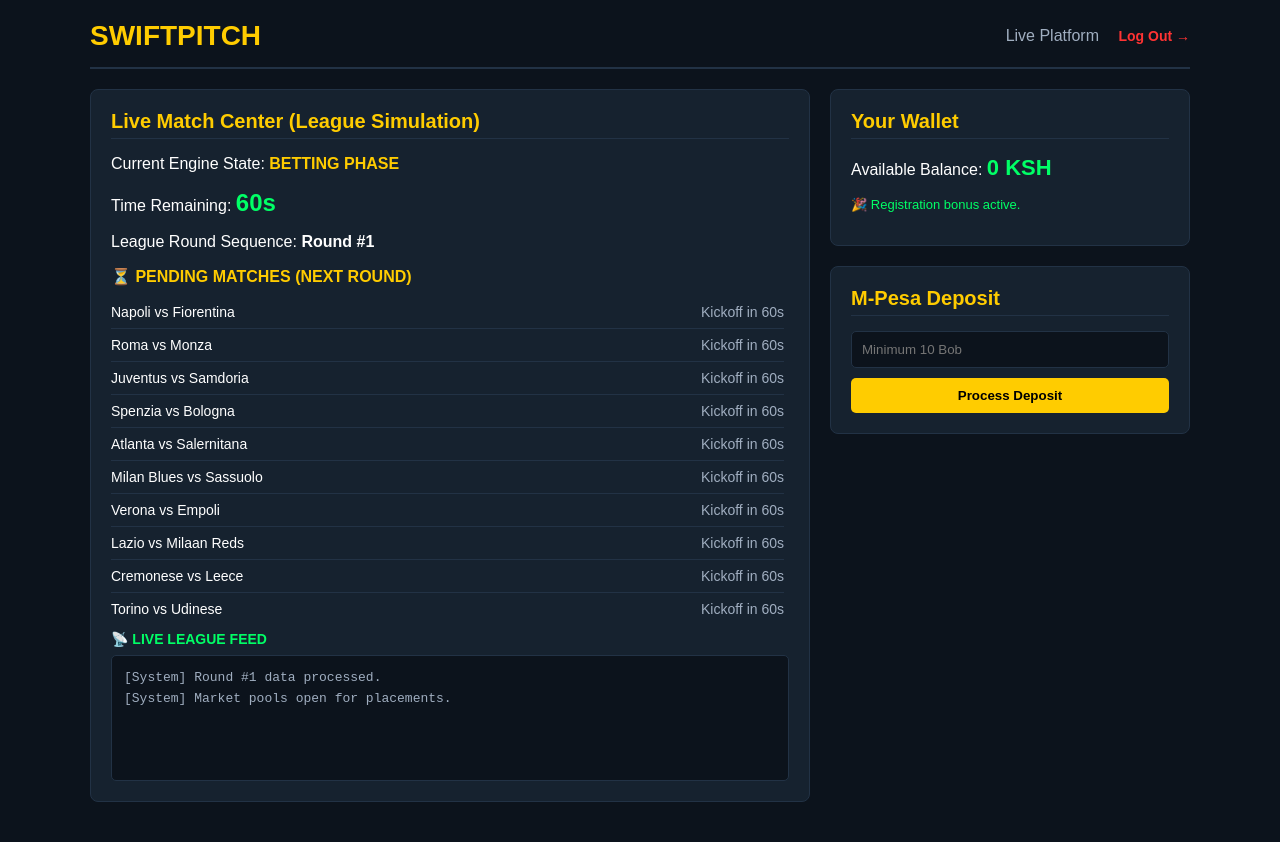
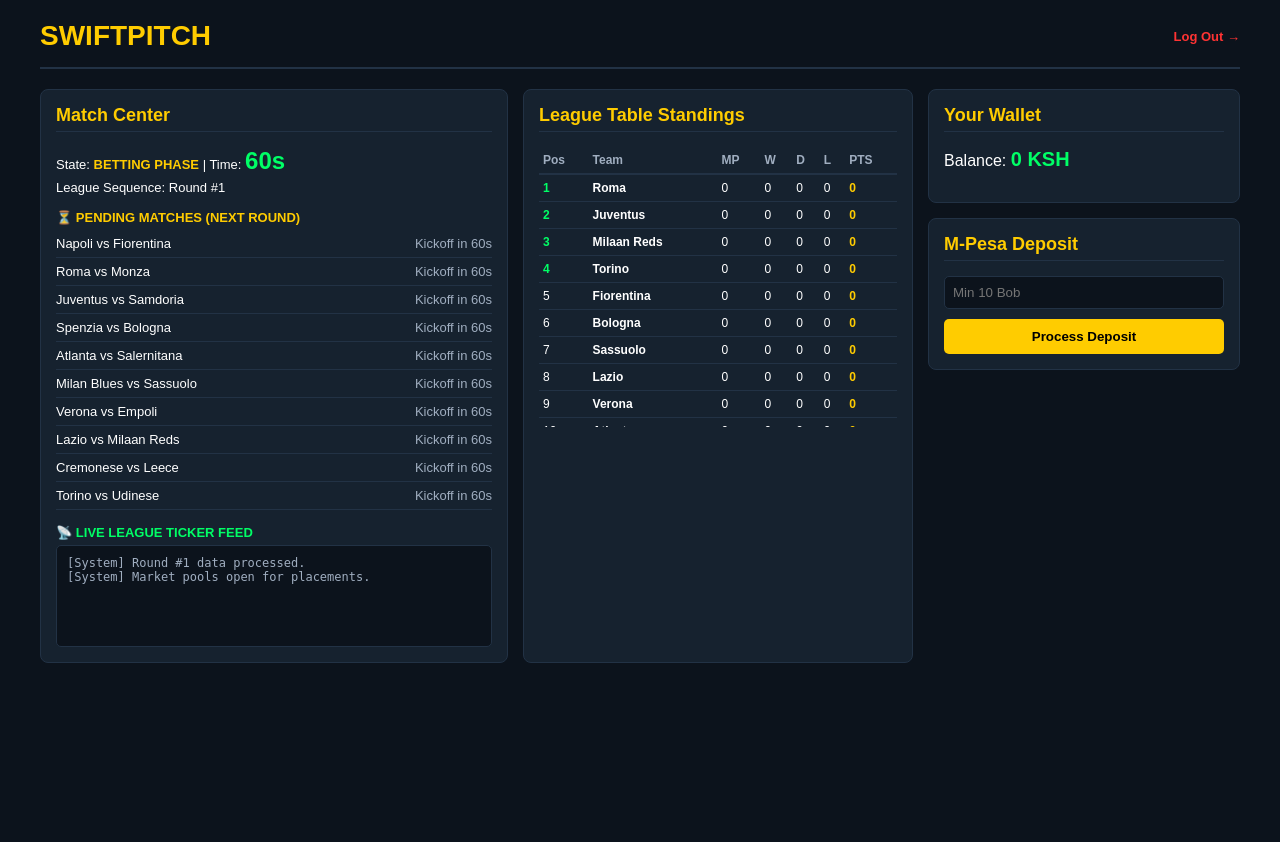
Before and after one commit to rayankanja793-art/Ceru.lean, a Flask app: template templates/index.html in a window 1280 px wide. After the commit the page ends 663 px from the top, so only its background shows below. Run offline with Flask 3, Linux system fonts and the light colour scheme; the template is opened without the code that fills it, so the values that code supplies are empty.

Commit message:
Update index.html

```diff
--- a/templates/index.html
+++ b/templates/index.html
@@ -6,20 +6,24 @@
     <title>SwiftPitch - Dashboard</title>
     <style>
         body { font-family: Arial, sans-serif; background-color: #0c131c; color: white; padding: 20px; margin: 0; }
-        .container { max-width: 1100px; margin: 0 auto; }
+        .container { max-width: 1200px; margin: 0 auto; }
         .header { display: flex; justify-content: space-between; align-items: center; border-bottom: 2px solid #223245; padding-bottom: 15px; margin-bottom: 20px; }
         h1 { color: #ffcc00; margin: 0; font-size: 28px; }
-        h2 { color: #ffcc00; font-size: 20px; margin-top: 0; margin-bottom: 15px; border-bottom: 1px solid #223245; padding-bottom: 5px; }
-        .grid { display: grid; grid-template-columns: 2fr 1fr; gap: 20px; }
-        @media (max-width: 768px) { .grid { grid-template-columns: 1fr; } }
-        .card { background-color: #16222f; padding: 20px; border-radius: 8px; margin-bottom: 20px; border: 1px solid #223245; }
-        .btn { background-color: #ffcc00; color: black; border: none; padding: 10px 15px; border-radius: 5px; cursor: pointer; font-weight: bold; width: 100%; }
+        h2 { color: #ffcc00; font-size: 18px; margin-top: 0; margin-bottom: 15px; border-bottom: 1px solid #223245; padding-bottom: 5px; }
+        .grid { display: grid; grid-template-columns: 1.2fr 1fr 0.8fr; gap: 15px; }
+        @media (max-width: 992px) { .grid { grid-template-columns: 1fr; } }
+        .card { background-color: #16222f; padding: 15px; border-radius: 8px; margin-bottom: 15px; border: 1px solid #223245; }
+        .btn { background-color: #ffcc00; color: black; border: none; padding: 10px; border-radius: 5px; cursor: pointer; font-weight: bold; width: 100%; }
         .timer { font-size: 24px; color: #00ff66; font-weight: bold; }
-        .alert { background-color: rgba(255, 204, 0, 0.1); border: 1px solid #ffcc00; color: #ffcc00; padding: 12px; border-radius: 5px; margin-bottom: 15px; }
-        .logout-btn { color: #ff3333; text-decoration: none; font-weight: bold; font-size: 14px; }
-        .bet-row { display: flex; justify-content: space-between; padding: 8px 0; border-bottom: 1px solid #223245; font-size: 14px; }
-        .ticker-box { background-color: #0c131c; padding: 12px; border-radius: 5px; height: 100px; overflow-y: auto; font-family: 'Courier New', monospace; font-size: 13px; color: #a0aec0; border: 1px solid #223245; line-height: 1.6; }
-        .match-scroll-box { max-height: 320px; overflow-y: auto; padding-right: 5px; }
+        .bet-row { display: flex; justify-content: space-between; padding: 6px 0; border-bottom: 1px solid #223245; font-size: 13px; }
+        .ticker-box { background-color: #0c131c; padding: 10px; border-radius: 5px; height: 80px; overflow-y: auto; font-family: monospace; font-size: 12px; color: #a0aec0; border: 1px solid #223245; }
+        .scroll-box { max-height: 280px; overflow-y: auto; }
+
+        /* Table Layout Styling */
+        table { width: 100%; border-collapse: collapse; font-size: 12px; text-align: left; }
+        th { color: #a0aec0; padding: 6px 4px; border-bottom: 2px solid #223245; }
+        td { padding: 6px 4px; border-bottom: 1px solid #223245; }
+        tr:nth-child(-n+4) td:first-child { color: #00ff66; font-weight: bold; } /* Top 4 Highlight */
     </style>
 </head>
 <body>
@@ -28,62 +32,71 @@
         <div class="header">
             <h1>SWIFTPITCH</h1>
             <div>
-                <span style="margin-right: 15px; color: #a0aec0;">Live Platform</span>
-                <a href="/logout" class="logout-btn">Log Out →</a>
+                {% if user and user.is_admin %}
+                    <a href="/admin" style="background-color: #ff3333; color: white; padding: 6px 12px; border-radius: 4px; text-decoration: none; font-weight: bold; font-size: 12px; margin-right: 10px;">🛠️ ADMIN</a>
+                {% endif %}
+                <a href="/logout" style="color: #ff3333; text-decoration: none; font-weight: bold; font-size: 13px;">Log Out →</a>
             </div>
         </div>
 
-        {% with messages = get_flashed_messages() %}
-            {% if messages %}
-                {% for message in messages %}
-                    <div class="alert">{{ message }}</div>
-                {% endfor %}
-            {% endif %}
-        {% endwith %}
+        <div class="grid">
+            <div class="card">
+                <h2>Match Center</h2>
+                <p style="font-size:13px; margin: 5px 0;">State: <strong id="live-phase" style="color: #ffcc00;">{{ state.phase }} PHASE</strong> | Time: <span class="timer" id="live-time">{{ state.time }}s</span></p>
+                <p style="font-size:13px; margin: 5px 0;" id="live-round">League Sequence: Round #{{ state.round }}</p>
 
-        <div class="grid">
-            <div>
-                <div class="card">
-                    <h2>Live Match Center (League Simulation)</h2>
-                    <p>Current Engine State: <strong id="live-phase" style="color: #ffcc00;">{{ state.phase }} PHASE</strong></p>
-                    <p>Time Remaining: <span class="timer" id="live-time">{{ state.time }}s</span></p>
-                    <p>League Round Sequence: <strong id="live-round">Round #{{ state.round }}</strong></p>
+                <h4 id="match-header" style="color: #ffcc00; margin: 15px 0 5px 0; font-size: 13px;">⏳ FIXTURES SCHEDULE</h4>
+                <div class="scroll-box" id="match-list">
+                    {% for match in state.fixtures %}
+                        <div class="bet-row"><span>{{ match.home }} vs {{ match.away }}</span><span>Awaiting...</span></div>
+                    {% endfor %}
+                </div>
 
-                    <div style="background-color: #16222f; margin-top: 15px;">
-                        <h4 id="match-header" style="color: #ffcc00; margin: 0 0 10px 0;">⏳ FIXTURES SCHEDULE</h4>
+                <h4 style="color: #00ff66; margin: 15px 0 5px 0; font-size: 13px;">📡 LIVE LEAGUE TICKER FEED</h4>
+                <div class="ticker-box" id="live-logs"><div>[System] Ready...</div></div>
+            </div>
 
-                        <div class="match-scroll-box" id="match-list">
-                            {% for match in state.fixtures %}
-                                <div class="bet-row">
-                                    <span>{{ match.home }} vs {{ match.away }}</span>
-                                    <span>Awaiting Kickoff</span>
-                                </div>
+            <div class="card">
+                <h2>League Table Standings</h2>
+                <div class="scroll-box">
+                    <table>
+                        <thead>
+                            <tr>
+                                <th>Pos</th>
+                                <th>Team</th>
+                                <th>MP</th>
+                                <th>W</th>
+                                <th>D</th>
+                                <th>L</th>
+                                <th>PTS</th>
+                            </tr>
+                        </thead>
+                        <tbody id="standings-body">
+                            {% for team in standings %}
+                                <tr>
+                                    <td>{{ loop.index }}</td>
+                                    <td><strong>{{ team.name }}</strong></td>
+                                    <td>{{ team.mp }}</td>
+                                    <td>{{ team.w }}</td>
+                                    <td>{{ team.d }}</td>
+                                    <td>{{ team.l }}</td>
+                                    <td style="color: #ffcc00; font-weight: bold;">{{ team.pts }}</td>
+                                </tr>
                             {% endfor %}
-                        </div>
-                    </div>
-
-                    <h4 style="color: #00ff66; margin: 15px 0 8px 0; font-size: 14px;">📡 LIVE LEAGUE FEED</h4>
-                    <div class="ticker-box" id="live-logs">
-                        <div>[System] Connective synchronization ready...</div>
-                    </div>
+                        </tbody>
+                    </table>
                 </div>
             </div>
 
             <div>
                 <div class="card">
                     <h2>Your Wallet</h2>
-                    <p>Available Balance: <strong style="font-size: 22px; color: #00ff66;">{{ user.balance if user else 0 }} KSH</strong></p>
-                    {% if user and not user.bonus_unlocked %}
-                        <p style="font-size: 13px; color: #ffcc00;">⚠️ Deposit 50 KSH to unlock 100 KSH bonus.</p>
-                    {% else %}
-                        <p style="font-size: 13px; color: #00ff66;">🎉 Registration bonus active.</p>
-                    {% endif %}
+                    <p>Balance: <strong style="font-size: 20px; color: #00ff66;">{{ user.balance if user else 0 }} KSH</strong></p>
                 </div>
-
                 <div class="card">
                     <h2>M-Pesa Deposit</h2>
                     <form action="/deposit" method="POST">
-                        <input type="number" name="amount" placeholder="Minimum 10 Bob" min="10" required style="width: 100%; padding: 10px; border-radius: 5px; background: #0c131c; color: white; border: 1px solid #223245; margin-bottom: 10px; box-sizing: border-box;">
+                        <input type="number" name="amount" placeholder="Min 10 Bob" min="10" required style="width: 100%; padding: 8px; border-radius: 5px; background: #0c131c; color: white; border: 1px solid #223245; margin-bottom: 10px; box-sizing: border-box;">
                         <button type="submit" class="btn">Process Deposit</button>
                     </form>
                 </div>
@@ -98,49 +111,50 @@
                 .then(data => {
                     document.getElementById('live-phase').innerText = data.phase + ' PHASE';
                     document.getElementById('live-time').innerText = data.time + 's';
-                    document.getElementById('live-round').innerText = 'Round #' + data.round;
+                    document.getElementById('live-round').innerText = 'League Sequence: Round #' + data.round;
 
-                    // Update live feed text
+                    // Update logs
                     const logContainer = document.getElementById('live-logs');
                     logContainer.innerHTML = '';
-                    data.logs.forEach(logLine => {
-                        const row = document.createElement('div');
-                        row.innerText = logLine;
-                        logContainer.appendChild(row);
+                    data.logs.forEach(line => {
+                        const d = document.createElement('div'); d.innerText = line; logContainer.appendChild(d);
                     });
 
-                    // Update all 10 match fixtures rows cleanly
+                    // Update fixtures
                     const matchHeader = document.getElementById('match-header');
                     const matchList = document.getElementById('match-list');
                     matchList.innerHTML = '';
 
                     if (data.phase === 'PLAYING') {
-                        matchHeader.innerText = '⚽ LIVE MATCHES IN PROGRESS';
-                        matchHeader.style.color = '#00ff66';
-
-                        data.fixtures.forEach(match => {
-                            matchList.innerHTML += `
-                                <div class="bet-row">
-                                    <span>${match.home} vs ${match.away}</span>
-                                    <strong style="color: #00ff66;">${match.home_score} - ${match.away_score}</strong>
-                                </div>
-                            `;
+                        matchHeader.innerText = '⚽ LIVE MATCHES IN PROGRESS'; matchHeader.style.color = '#00ff66';
+                        data.fixtures.forEach(m => {
+                            matchList.innerHTML += `<div class="bet-row"><span>${m.home} vs ${m.away}</span><strong style="color:#00ff66;">${m.home_score} - ${m.away_score}</strong></div>`;
                         });
                     } else {
-                        matchHeader.innerText = '⏳ PENDING MATCHES (NEXT ROUND)';
-                        matchHeader.style.color = '#ffcc00';
-
-                        data.fixtures.forEach(match => {
-                            matchList.innerHTML += `
-                                <div class="bet-row">
-                                    <span>${match.home} vs ${match.away}</span>
-                                    <span style="color: #a0aec0;">Kickoff in ${data.time}s</span>
-                                </div>
-                            `;
+                        matchHeader.innerText = '⏳ PENDING MATCHES (NEXT ROUND)'; matchHeader.style.color = '#ffcc00';
+                        data.fixtures.forEach(m => {
+                            matchList.innerHTML += `<div class="bet-row"><span>${m.home} vs ${m.away}</span><span style="color:#a0aec0;">Kickoff in ${data.time}s</span></div>`;
                         });
                     }
+
+                    // Update live league table rows dynamically
+                    const standingsBody = document.getElementById('standings-body');
+                    standingsBody.innerHTML = '';
+                    data.standings.forEach((team, idx) => {
+                        standingsBody.innerHTML += `
+                            <tr>
+                                <td>${idx + 1}</td>
+                                <td><strong>${team.name}</strong></td>
+                                <td>${team.mp}</td>
+                                <td>${team.w}</td>
+                                <td>${team.d}</td>
+                                <td>${team.l}</td>
+                                <td style="color: #ffcc00; font-weight: bold;">${team.pts}</td>
+                            </tr>
+                        `;
+                    });
                 })
-                .catch(err => console.log("Re-syncing with league table engine..."));
+                .catch(err => console.log("Sync..."));
         }, 1000);
     </script>
 </body>
```
